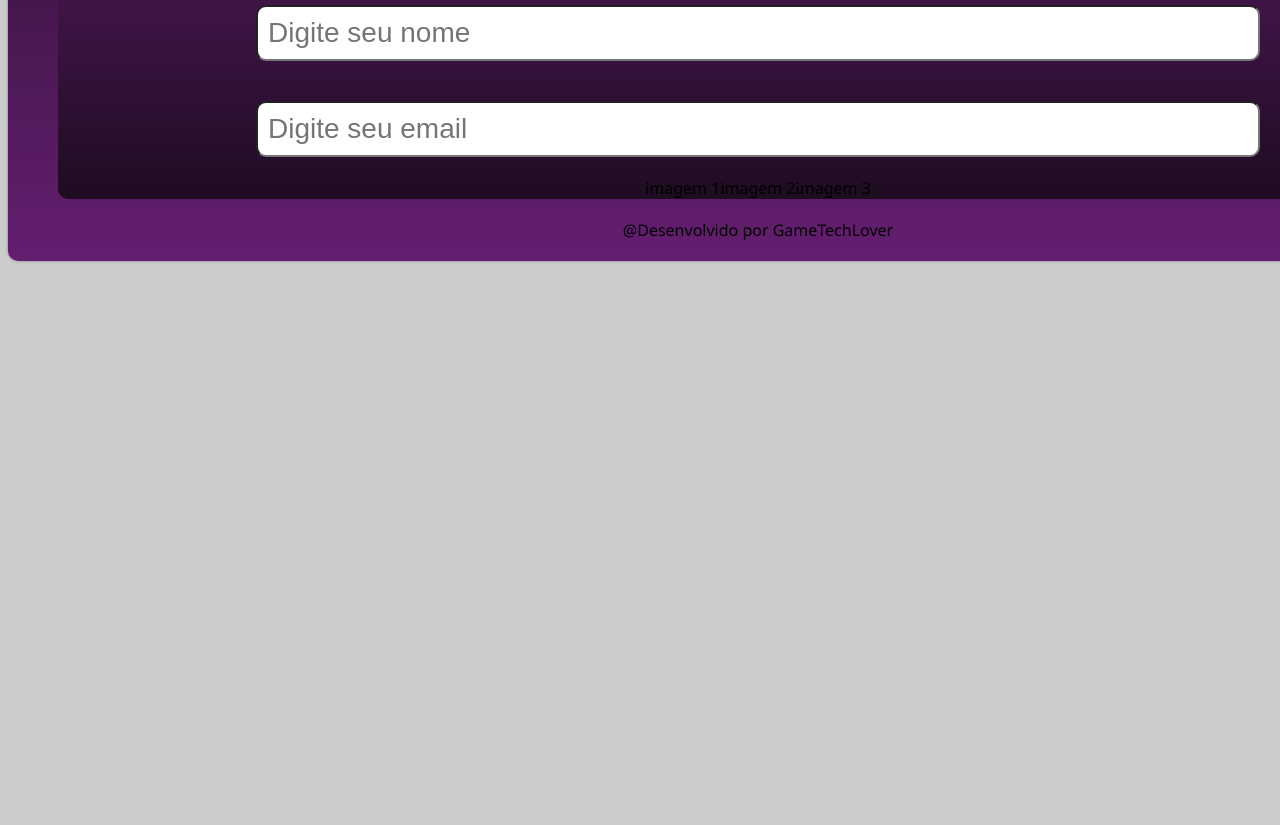
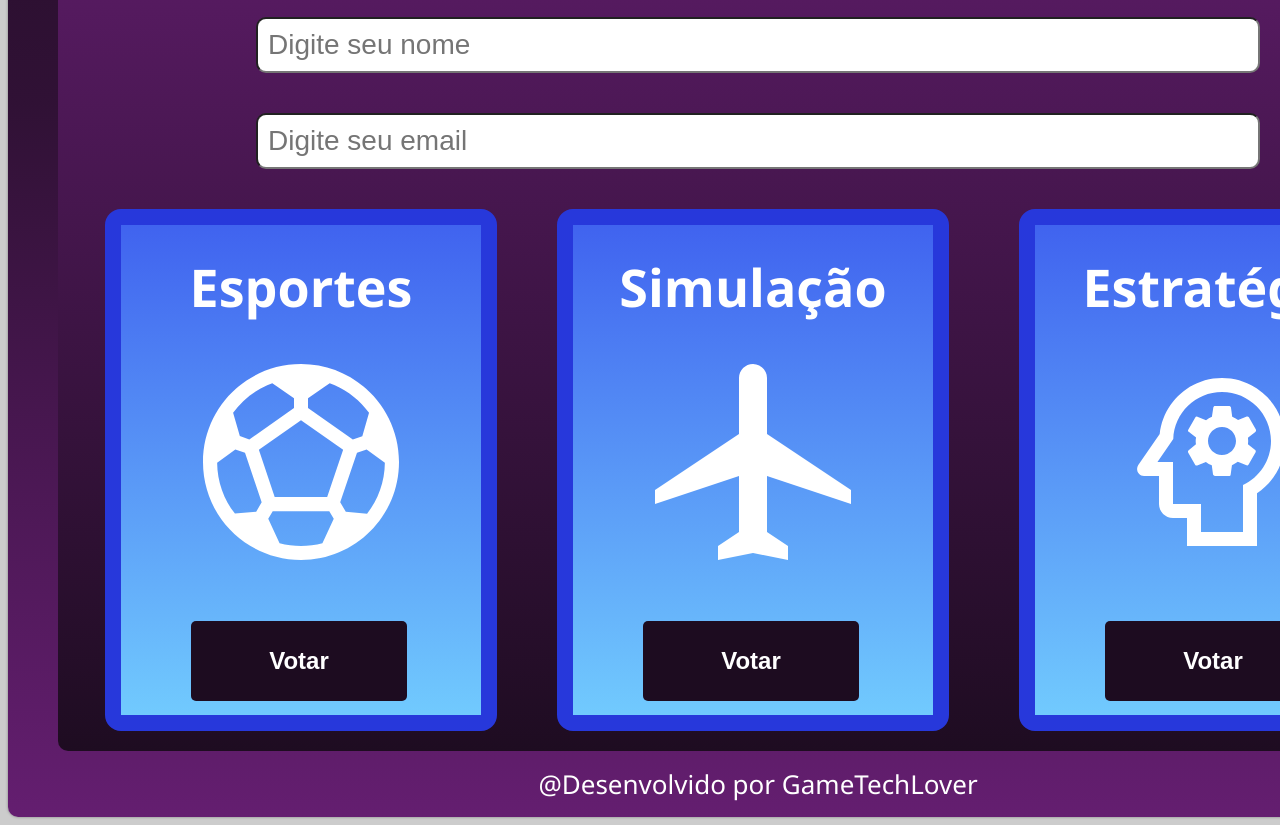
Before and after one commit to Pesouzaaaa/Projeto-Modulo-02, a plain HTML site: page index.html in a window 1280 px wide. Shown: the part 631-1456 px from the top of the page. Before the commit the page ends 900 px from the top, so only its background shows below. Drawn offline with Linux system fonts and the light colour scheme.

Commit message:
closes #5

```diff
--- a/index.html
+++ b/index.html
@@ -14,6 +14,7 @@
         .container{
             background-image: linear-gradient(to bottom, #1E0C21, #301135,#641E70);
             margin: auto;
+            margin-top: 20px;
 
             width: 1500px;
             box-shadow: 0px 0px 3px rgba(0, 0, 0, 0.363);
@@ -83,8 +84,82 @@
             justify-content: center;
         }
 
+        .esportes{
+            background-image: linear-gradient(to bottom, #4063EF , #71CAFE);
+            border: 16px solid #2738DB;
+            border-radius: 16px;
+
+            margin: 20px;
+            margin-right: 40px;
+
+
+            width: 360px;
+            height: 490px;
+        }
+
+        .simulacao{
+            background-image: linear-gradient(to bottom, #4063EF , #71CAFE);
+            border: 16px solid #2738DB;
+            border-radius: 16px;
+
+            margin: 20px;
+            margin-right: 30px;
+
+            width: 360px;
+            height: 490px;
+        }
+
+        .estrategia{
+            background-image: linear-gradient(to bottom, #4063EF , #71CAFE);
+            border: 16px solid #2738DB;
+            border-radius: 16px;
+
+            margin: 20px;
+            margin-left: 40px;
+
+            width: 360px;
+            height: 490px;
+        }
+
+        .titulo{
+            color: white;
+            text-align: center;
+            font-size: 52px;
+            font-weight: 600;
+            margin-top: 26px;
+        }
+
+        img{
+            width: 280px;
+            margin-left: 40px;
+        }
+
+        .button{
+            margin-top: 14px;
+            margin-left: 70px;
+            width: 60%;
+            padding: 26px 32px;
+
+            color: white;
+            background-color: #1D0C20;
+
+            font-size: 24px;
+            font-weight: 600;
+
+            border-radius: 5px;
+            border: none;
+
+            cursor: pointer;
+        }
+
+        .button>:hover{
+            background-color: white;
+        }
+
         .footer{
-            padding: 20px;
+            font-size: 26px;
+            color: white;
+            padding: 15px;
             text-align: center;
         }
 
@@ -103,7 +178,7 @@
                 A sua escolha é muito importante para nós.
             </div>
             <div class="header-text">
-                No final da enquete iremos sortear um brinde entre os participantes
+                No final da enquete iremos sortear um <strong>brinde</strong> entre os participantes
             </div>
         </div>
         <div class="flex-container">
@@ -119,14 +194,38 @@
                 </div>
             </div>
             <div class="votacao">
-                <div>
-                    imagem 1
+                <div class="esportes">
+                    <div class="titulo">
+                        Esportes
+                    </div>
+                    <div>
+                        <img src="imagem/sports_soccer_white.svg" alt="Esportes">
+                    </div>
+                    <div>
+                        <button class="button">Votar</button>
+                    </div>
                 </div>
-                <div>
-                    imagem 2
+                <div class="simulacao">
+                    <div class="titulo">
+                        Simulação
+                    </div>
+                    <div>
+                        <img src="imagem/local_airport_white.svg" alt="Simulação">
+                    </div>
+                    <div>
+                        <button class="button">Votar</button>
+                    </div>
                 </div>
-                <div>
-                    imagem 3
+                <div class="estrategia">
+                    <div class="titulo">
+                        Estratégia
+                    </div>
+                    <div>
+                        <img src="imagem/psychology_white.svg" alt="Estratégia">
+                    </div>
+                    <div>
+                        <button class="button">Votar</button>
+                    </div>
                 </div>
             </div>
         </div>
```
Also changed, not shown: imagem/local_airport_white.svg (added), imagem/psychology_white.svg (added), imagem/sports_soccer_white.svg (added).
